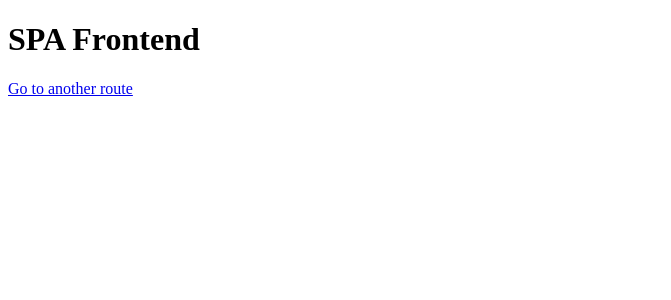
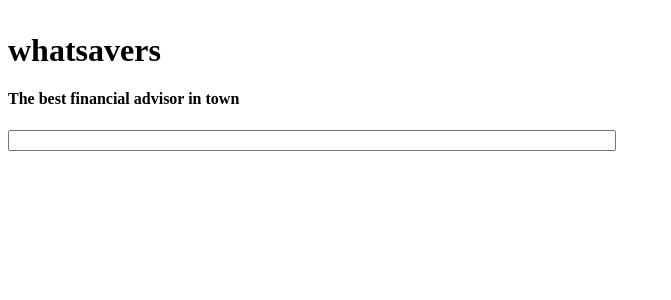
Before and after one commit to Mqlvin/wethersavers, a SvelteKit app in the folder frontend/: page / in a window 1280 px wide. Shown: the top 300 px of the page, without its empty margins (0-671 px from the left). Built offline with nearby package versions, Linux system fonts and the light colour scheme; no server answers.

Commit message:
upgrade to svelte5

```diff
--- a/frontend/src/routes/+page.svelte
+++ b/frontend/src/routes/+page.svelte
@@ -2,20 +2,32 @@
     import { DirectRequest } from "$types/api";
     import { API_URL } from "$lib/api";
 
-    async function fetchData() {
-        const resp = await fetch(API_URL + "/drinks");
-        let response = new DirectRequest<string>(await resp.text());
+    let drinks = $state<string | null>(null);
+    let error = $state<string | null>(null);
+    let loading = $state(true);
 
-        if(response.isOk()) {
+    $effect(() => {
+        async function fetchData() {
+            try {
+                const resp = await fetch(API_URL + "/drinks/5600");
+                let response = new DirectRequest<string>(await resp.text());
 
-            let str = decodeGzippedBase64(response.data);
-            let json = JSON.parse(str);
-            return json;
+                if (response.isOk()) {
+                    let str = decodeGzippedBase64(response.data);
+                    let json = JSON.parse(str);
+                    drinks.set(json);
+                } else {
+                    error = "Error, couldn't load drinks";
+                }
+            } catch (e) {
+                error = "Failed to fetch drinks";
+            } finally {
+                loading = false;
+            }
+        }
 
-        } else {
-            return "Error, couldn't load drinks";
-        }
-    }
+        fetchData();
+    });
 
     async function decodeGzippedBase64(b64: string): Promise<string> {
         let binary = atob(b64);
@@ -36,17 +48,20 @@
     }
 </script>
 
-<div class="prose max-w-none">
-    <h1>SPA Frontend</h1>
+<div class="center-container container">
+    <h1>whatsavers</h1>
+    <h4>The best financial advisor in town</h4>
 
-    <p>
-        {#await fetchData()}
-            Fetching data from <code>/api/data</code> <br/>
-            (should take precisely 3 seconds)
-        {:then data}
-            {data}
-        {/await}
-    </p>
+    <input type="text" maxlength="50" class="box venue-search">
+</div>
 
-    <a href="child-url">Go to another route</a>
-</div>
+<style>
+    .container {
+        margin-top: 2em;
+    }
+
+    .venue-search {
+        width: 600px;
+        max-width: 90%;
+    }
+</style>
```
